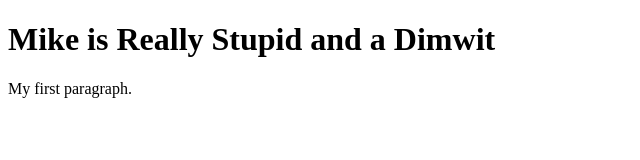
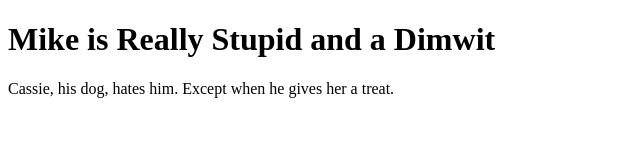
Before and after one commit to MiketheChap/mikethechap.github.io, a plain HTML site: page index.html in a window 1280 px wide. Shown: the whole page, without its empty margins (0-640 px from the left). Drawn offline with Linux system fonts and the light colour scheme.

Commit message:
added taht Cassie hates him

```diff
--- a/index.html
+++ b/index.html
@@ -3,7 +3,7 @@
 <body>
 
 <h1>Mike is Really Stupid and a Dimwit</h1>
-<p>My first paragraph.</p>
+<p>Cassie, his dog, hates him. Except when he gives her a treat.</p>
 
 </body>
 </html>
```
